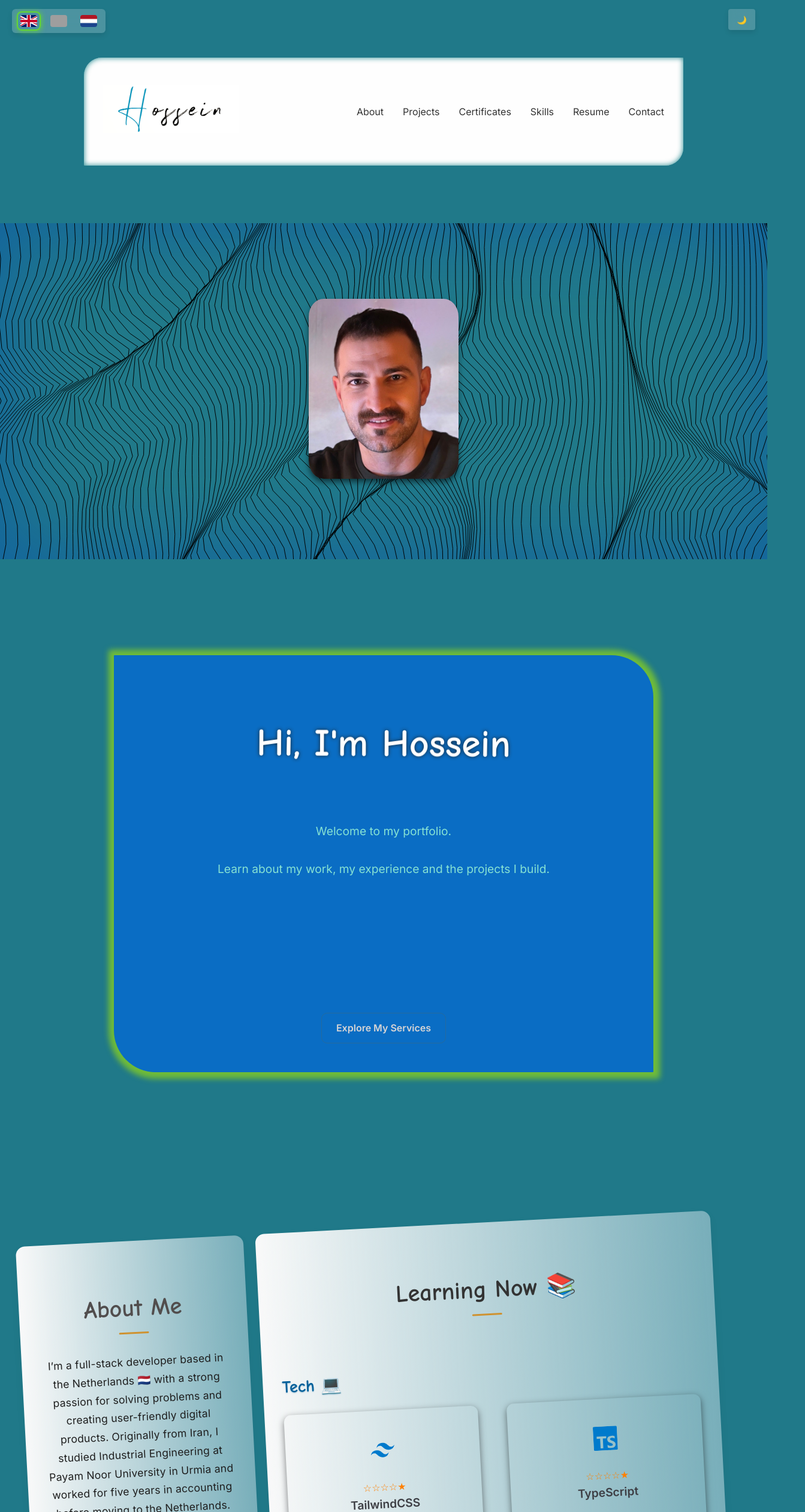
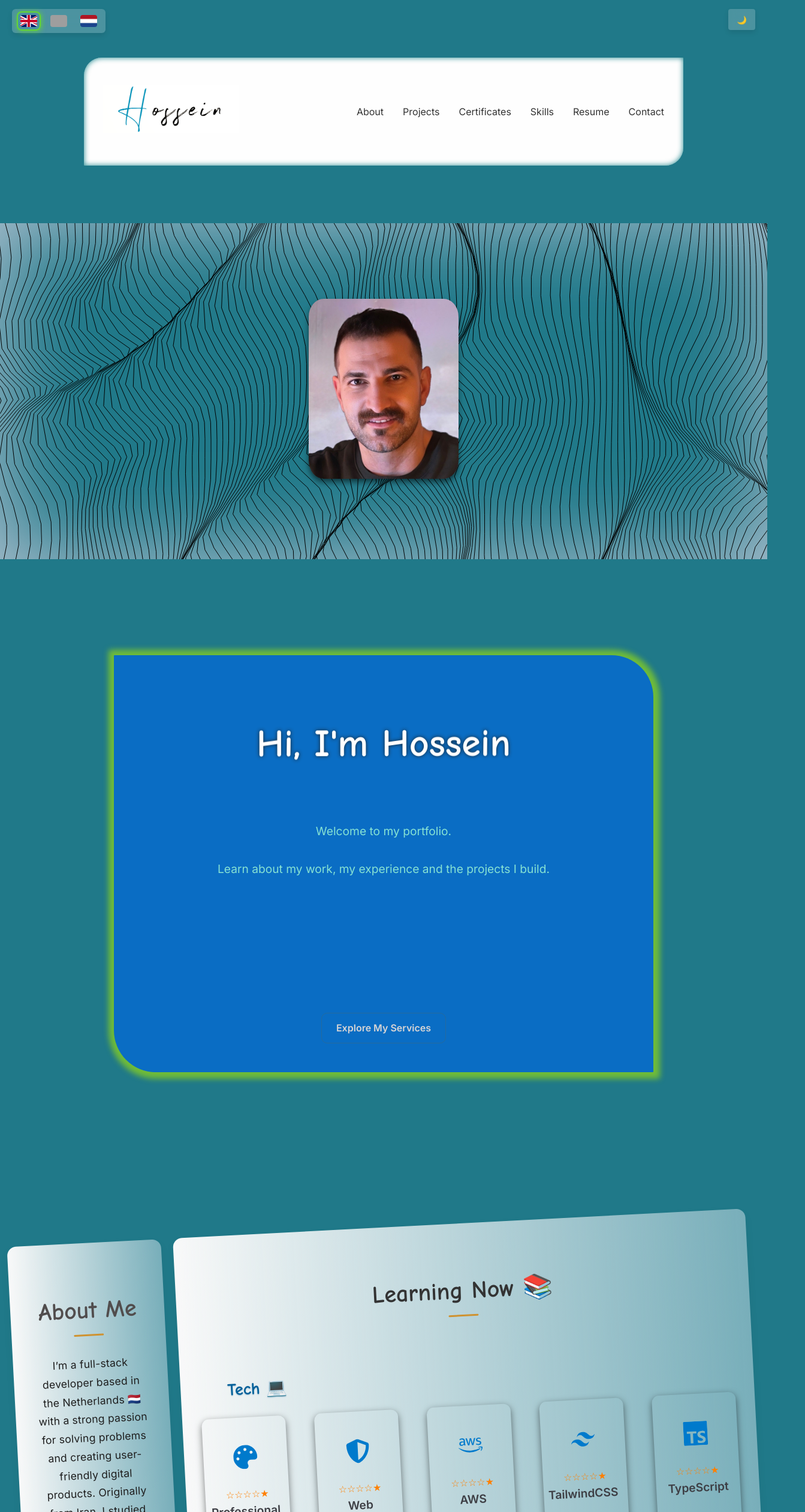
Before and after one commit to Hossein-Kelisa/Hossein-Kelisa-Portfolio, a React (Vite) app: page / in a window 1280 px wide. Shown: the top 2520 px of the page at 60% size, 1343 px wide, since content can reach past the window. Built offline with nearby package versions, Linux system fonts and the light colour scheme; grey boxes are pictures that could not be loaded; a web font is replaced by a local one.

Commit message:
updte structures

```diff
--- a/index.html
+++ b/index.html
@@ -107,6 +107,16 @@
 
   <body>
     <div id="root"></div>
+    <div class="progress"></div>
     <script type="module" src="/src/main.jsx"></script>
+    <script>
+      window.addEventListener("scroll", () => {
+        const scrollTop = window.scrollY;
+        const docHeight = document.body.scrollHeight - window.innerHeight;
+        const progress = (scrollTop / docHeight) * 100;
+
+        document.querySelector(".progress").style.width = progress + "%";
+      });
+    </script>
   </body>
 </html>
--- a/src/components/Learning.jsx
+++ b/src/components/Learning.jsx
@@ -1,12 +1,21 @@
 import "./Learning.css";
 import { SiTypescript, SiTailwindcss } from "react-icons/si";
-import { FaLanguage, FaGlobeEurope } from "react-icons/fa";
+import {
+  FaLanguage,
+  FaGlobeEurope,
+  FaAws,
+  FaShieldAlt,
+  FaPalette,
+} from "react-icons/fa";
 import Fades from "../Animations/Fades";
 import { useTranslation } from "react-i18next";
 
 const techLearning = [
   { name: "TypeScript", icon: <SiTypescript />, level: 1 },
   { name: "TailwindCSS", icon: <SiTailwindcss />, level: 1 },
+  { name: "AWS", icon: <FaAws />, level: 1 },
+  { name: "Web Security", icon: <FaShieldAlt />, level: 1 },
+  { name: "Professional UI Design", icon: <FaPalette />, level: 1 },
 ];
 
 const languageLearning = [
--- a/src/components/Waves.css
+++ b/src/components/Waves.css
@@ -7,7 +7,7 @@
   z-index: -1;    /* Behind all content */
   overflow: hidden;
   pointer-events: none; /* Prevents blocking clicks */
-  box-shadow: inset 0 0 150px rgba(2, 71, 190, 0.483);
+  box-shadow: inset 0 0 150px rgba(217, 214, 228, 0.843);
 }
 
 .waves-dot {
--- a/src/index.css
+++ b/src/index.css
@@ -8,6 +8,7 @@
 :root {
   --color-text: #333;
   --color-background: rgb(32, 121, 137);
+    /* --color-background: rgb(236, 235, 235); */
 }
 html[lang="fa"] body {
   font-family: 'Vazir', sans-serif;
@@ -60,6 +61,16 @@ button {
   cursor: pointer;
   font-family: inherit;
 }
+.progress {
+  position: fixed;
+  top: 0;
+  right: 0;
+  height: 4px;
+  width: 0%;
+  background-color: rgb(32, 70, 197);
+  z-index: 9999;
+}
+
 
 /* Light mode preference */
 @media (prefers-color-scheme: light) {
@@ -67,3 +78,11 @@ button {
     --color-text: #111;
   }
 }
+@keyframes scroll-animation {
+  from {
+    width: 0px;
+  }
+  to {
+    width: 100%;
+  }
+}
```
